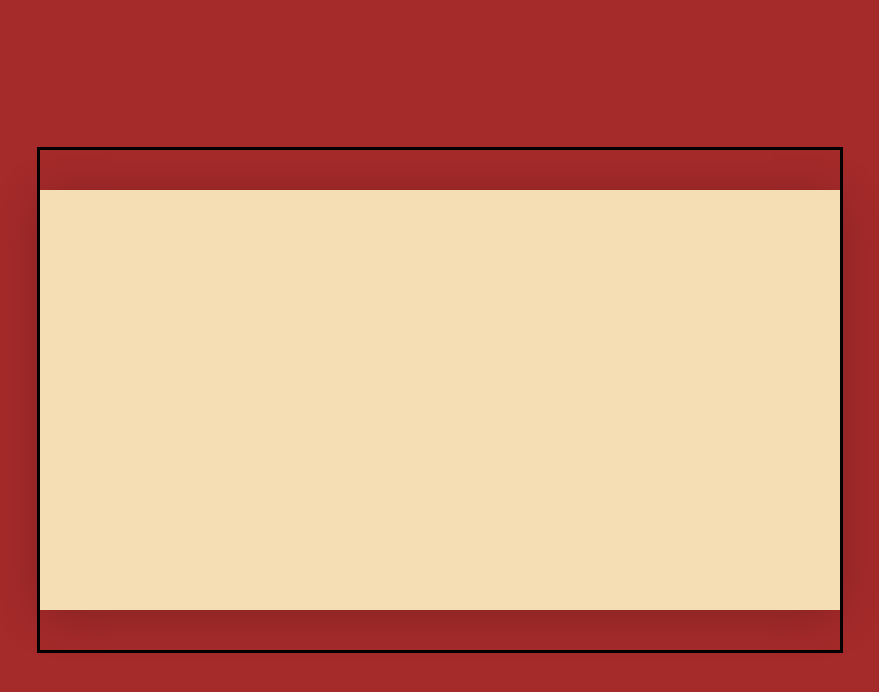
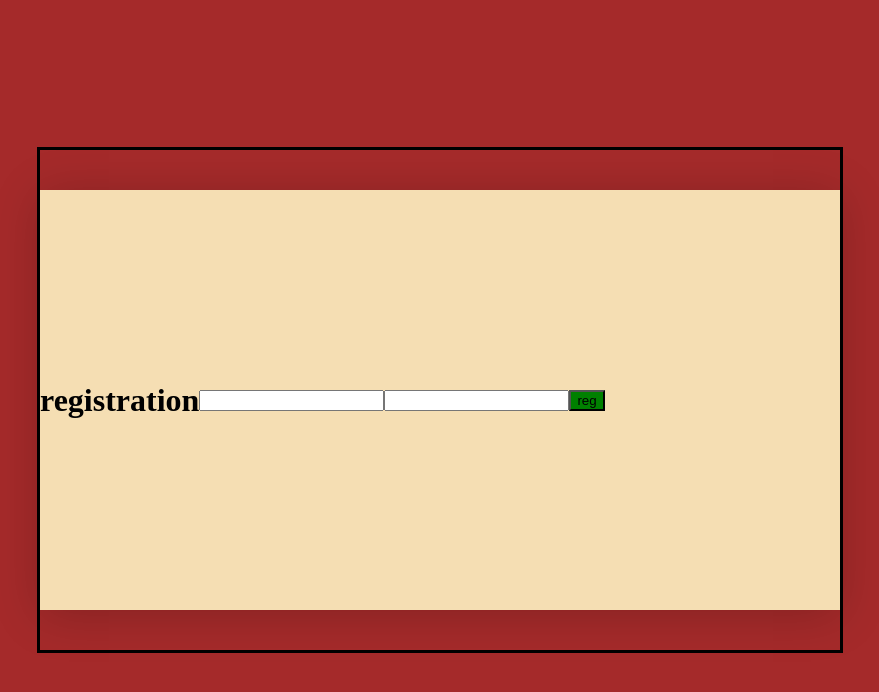
Before and after one commit to Mrfroxi/taskManager-frontend, a React (Create React App) app: page / in a window 1280 px wide. Shown: the top 692 px of the page, without its empty margins (200-1079 px from the left). Built offline with nearby package versions, Linux system fonts and the light colour scheme.

Commit message:
feat:add react-hooks eslint

```diff
--- a/package.json
+++ b/package.json
@@ -10,6 +10,7 @@
     "@types/node": "^16.18.3",
     "@types/react": "^18.0.25",
     "@types/react-dom": "^18.0.8",
+    "eslint-plugin-react-hooks": "^5.0.0-next-c54e3541b-20221111",
     "react": "^18.2.0",
     "react-dom": "^18.2.0",
     "react-scripts": "5.0.1",
--- a/src/components/registrationForm.jsx
+++ b/src/components/registrationForm.jsx
@@ -28,10 +28,10 @@ const useInput = (initialValue ,validations) =>{
 const useValidation = (value ,validations) => {
 
 	const [ isEmpty ,setEmpty ] = useState(true);
-
 	const [ minLengthError,setMinLengthError ] = useState(false);
 	const [ emailError,setEmailError ] = useState(true);
 	const[ inputValid ,setInputValid ] = useState(false);
+
 	useEffect ( () => {
 		//validations keys
 		for (let validation in validations){
@@ -50,6 +50,7 @@ const useValidation = (value ,validations) => {
 			}
 		}
 	},[ value ]);
+
 	useEffect(() => {
 		if(isEmpty  || minLengthError) setInputValid(false);
 
@@ -70,19 +71,19 @@ const RegistrationForm =  () => {
 		<div className={classes.formContainer}>
 			<form className={classes.mainForm}>
 
-				{/* <h1>registration</h1> */}
+				 <h1>registration</h1>
 
-				{/* {(email.isEmpty && email.isDirty) && <div style={{color:'red'}}> Поле не может быть пустым</div>}
+			 	{(email.isEmpty && email.isDirty) && <div style={{color:'red'}}> Поле не может быть пустым</div>}
 
-        {(email.isDirty && email.minLengthError) && <div style={{color:'red'}}>Неккоректная длина пароля</div>}
+				{(email.isDirty && email.minLengthError) && <div style={{color:'red'}}>Неккоректная длина пароля</div>}
 
-        {(email.emailError && email.isDirty) && <div style={{color:'red'}}>Неккоректный email</div>} */}
-				{/*
-        <input value={email.value} onChange={e =>email.onChange(e)} onBlur={e => email.onBlur(e)} name='email' type='text'/>
+				{(email.emailError && email.isDirty) && <div style={{color:'red'}}>Неккоректный email</div>}
 
-        <input value={password.value} onChange={e => password.onChange(e)} onBlur={e => password.onBlur(e)} name='password' type='text'/>
+				<input value={email.value} onChange={e =>email.onChange(e)} onBlur={e => email.onBlur(e)} name='email' type='text'/>
 
-        <button disable={`${!email.inputValid}`} className={classes.btn}>reg</button> */}
+				<input value={password.value} onChange={e => password.onChange(e)} onBlur={e => password.onBlur(e)} name='password' type='text'/>
+
+				<button disable={`${!email.inputValid}`} className={classes.btn}>reg</button>
 			</form>
 		</div>
 	);
```
Also changed, not shown: .eslintrc.json, 1 other file (tests, documents, lock files or other folders).
